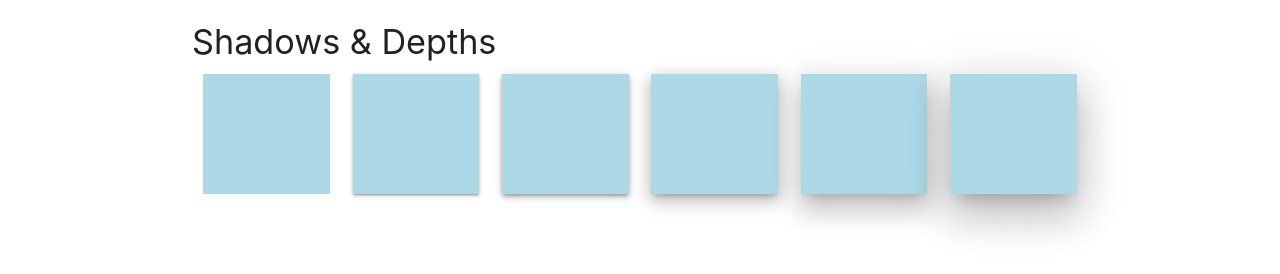
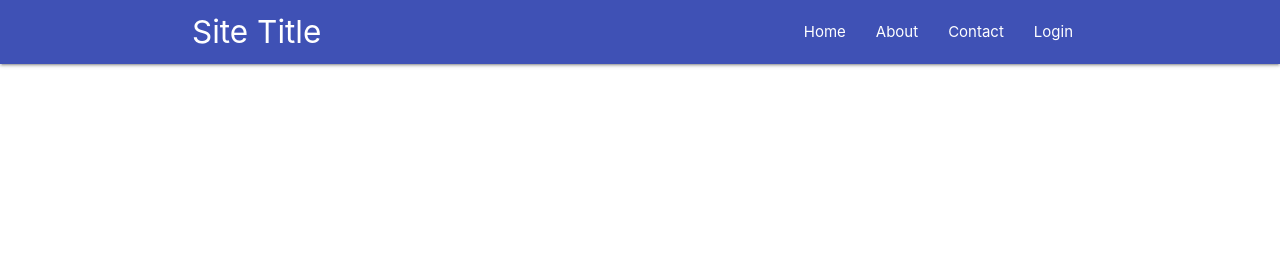
Before and after one commit to Cathal83/materialize, a plain HTML site: page index.html in a window 1280 px wide. Drawn offline with nearby package versions, Linux system fonts and the light colour scheme.

Commit message:
Lesson 11: Navbars Desktop and Mobile

```diff
--- a/index.html
+++ b/index.html
@@ -9,40 +9,36 @@
     <!-- Compiled and minified CSS -->
      <link rel="stylesheet" href="https://cdnjs.cloudflare.com/ajax/libs/materialize/1.0.0/css/materialize.min.css">
 
+    <title>Materialize CSS</title>
+</head>
+<body>
+    <nav class="nav-wrapper indigo">
+        <div class="container">
+            <a href="#" class="brand-logo">Site Title</a>
+            <a href="#" class="sidenav-trigger" data-target="mobile-links"><i class="material-icons">menu</i></a>
+            <ul class = "right hide-on-med-and-down">
+                <li><a href="#">Home</a></li>
+                <li><a href="#">About</a></li>
+                <li><a href="#">Contact</a></li>
+                <li><a href="#">Login</a></li>
+            </ul>
+
+            <ul class="sidenav" id="mobile-links">
+                <li><a href="#" class="">Home</a></li>
+                <li><a href="#">About</a></li>
+                <li><a href="#">Contact</a></li>
+            </ul>
+        </div>
+
+    </nav>
+
+    <script src="https://code.jquery.com/jquery-3.3.1.js"></script>
     <!-- Compiled and minified JavaScript -->
     <script src="https://cdnjs.cloudflare.com/ajax/libs/materialize/1.0.0/js/materialize.min.js"></script>
-
-    <title>Materialize CSS</title>
-    <style>
-        .col > div {
-            background: lightblue;
-            height:120px
-            }
-    </style>
-</head>
-<body>
-    <div class="container">
-        <h4>Shadows & Depths</h4>
-        <div class="row">
-            <div class="col s2 ">
-                <div></div>
-            </div>
-            <div class="col s2 ">
-                <div class="z-depth-1"></div>
-            </div>
-            <div class="col s2 ">
-                <div class="z-depth-2"></div>
-            </div>
-            <div class="col s2 ">
-                <div class="z-depth-3"></div>
-            </div>
-            <div class="col s2 ">
-                <div class="z-depth-4"></div>
-            </div>
-            <div class="col s2 ">
-                <div class="z-depth-5"></div>
-            </div>
-        </div>
-    </div>
+    <script>
+        $(document).ready(function(){
+            $('.sidenav').sidenav();
+        })
+    </script>
 </body>
 </html>
```
